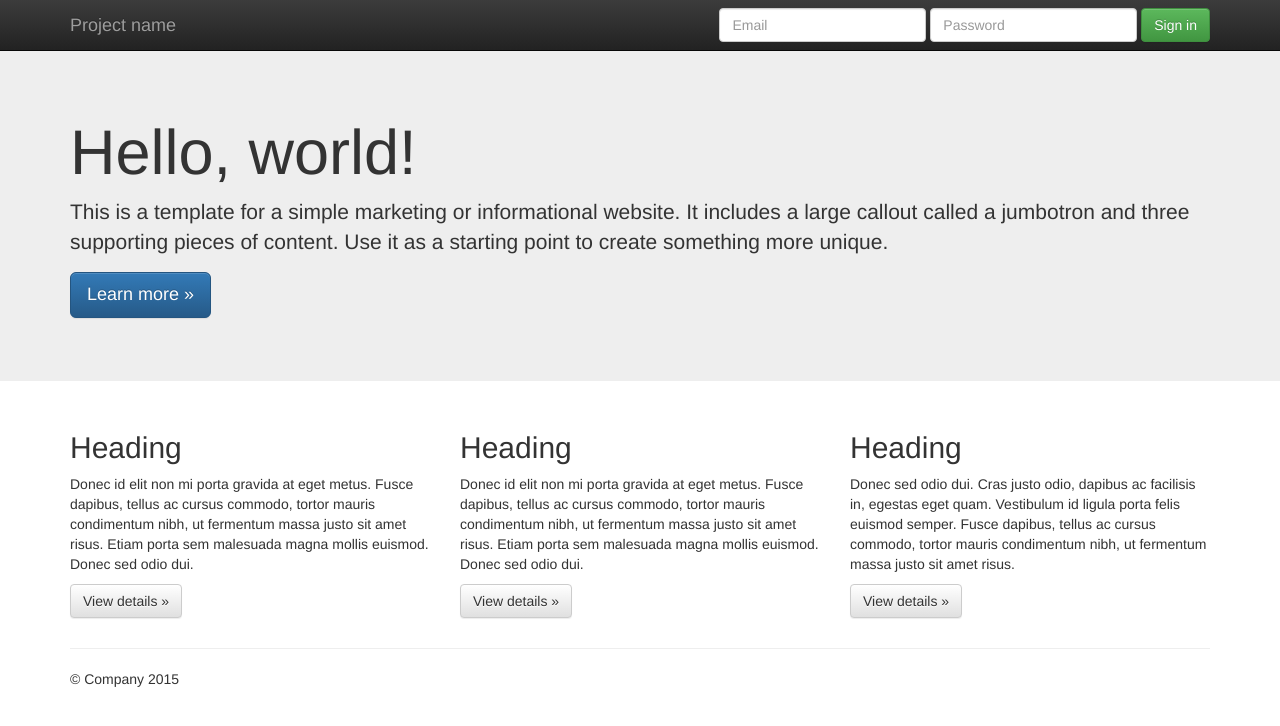
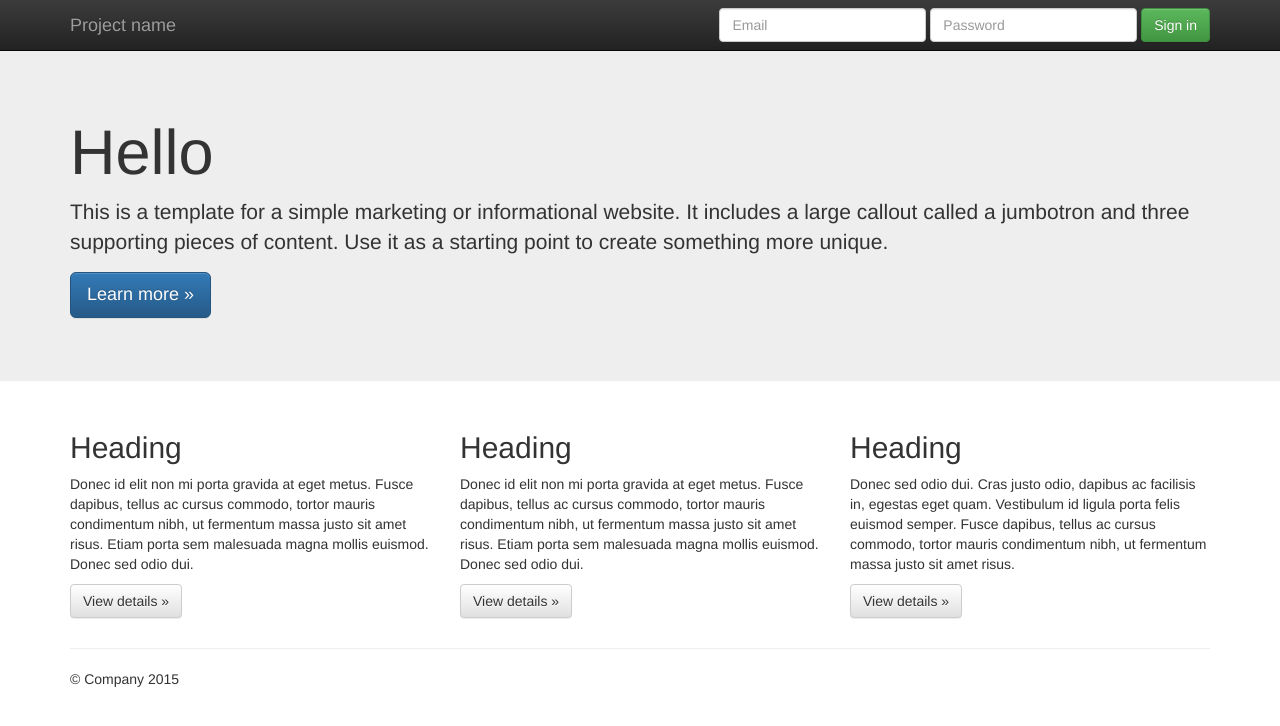
Before and after one commit to chea007/Hackathon001, a plain HTML site: page index.html in a window 1280 px wide. Drawn offline with nearby package versions, Linux system fonts and the light colour scheme.

Commit message:
changed index

```diff
--- a/index.html
+++ b/index.html
@@ -55,7 +55,7 @@
     <!-- Main jumbotron for a primary marketing message or call to action -->
     <div class="jumbotron">
       <div class="container">
-        <h1>Hello, world!</h1>
+        <h1>Hello</h1>
         <p>This is a template for a simple marketing or informational website. It includes a large callout called a jumbotron and three supporting pieces of content. Use it as a starting point to create something more unique.</p>
         <p><a class="btn btn-primary btn-lg" href="#" role="button">Learn more &raquo;</a></p>
       </div>
```
